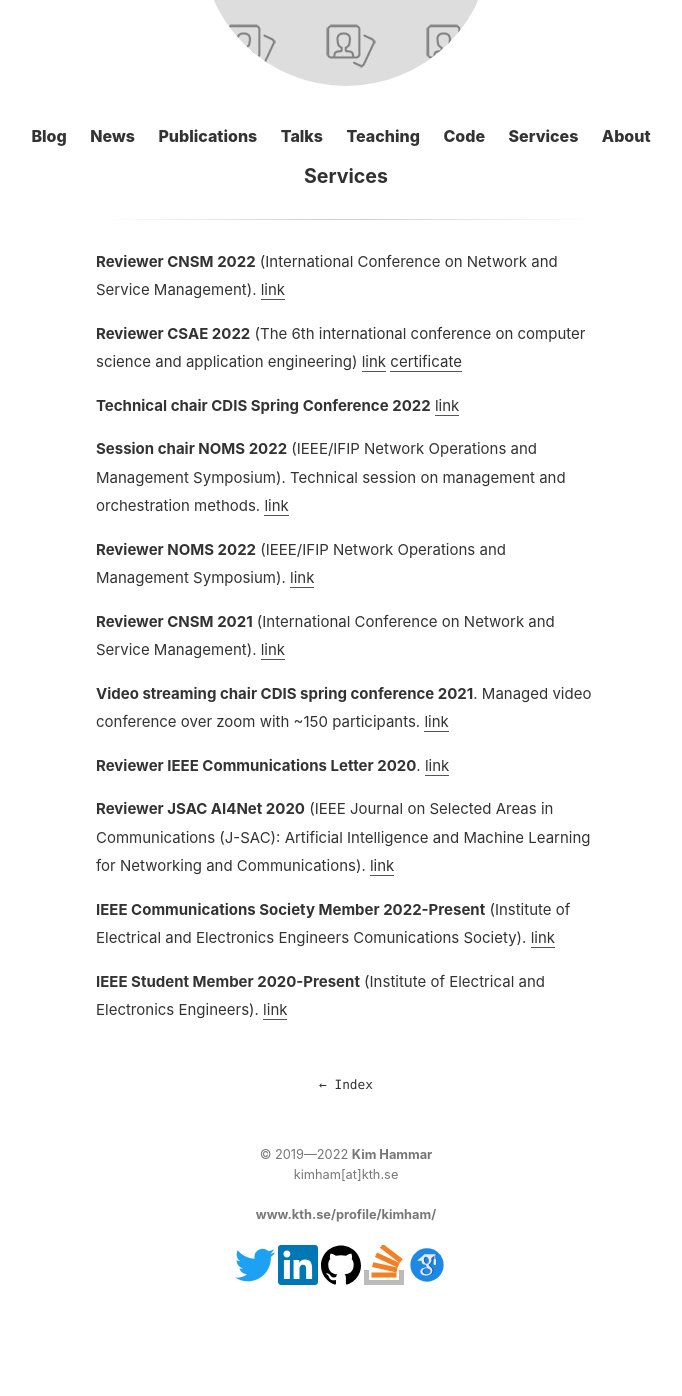
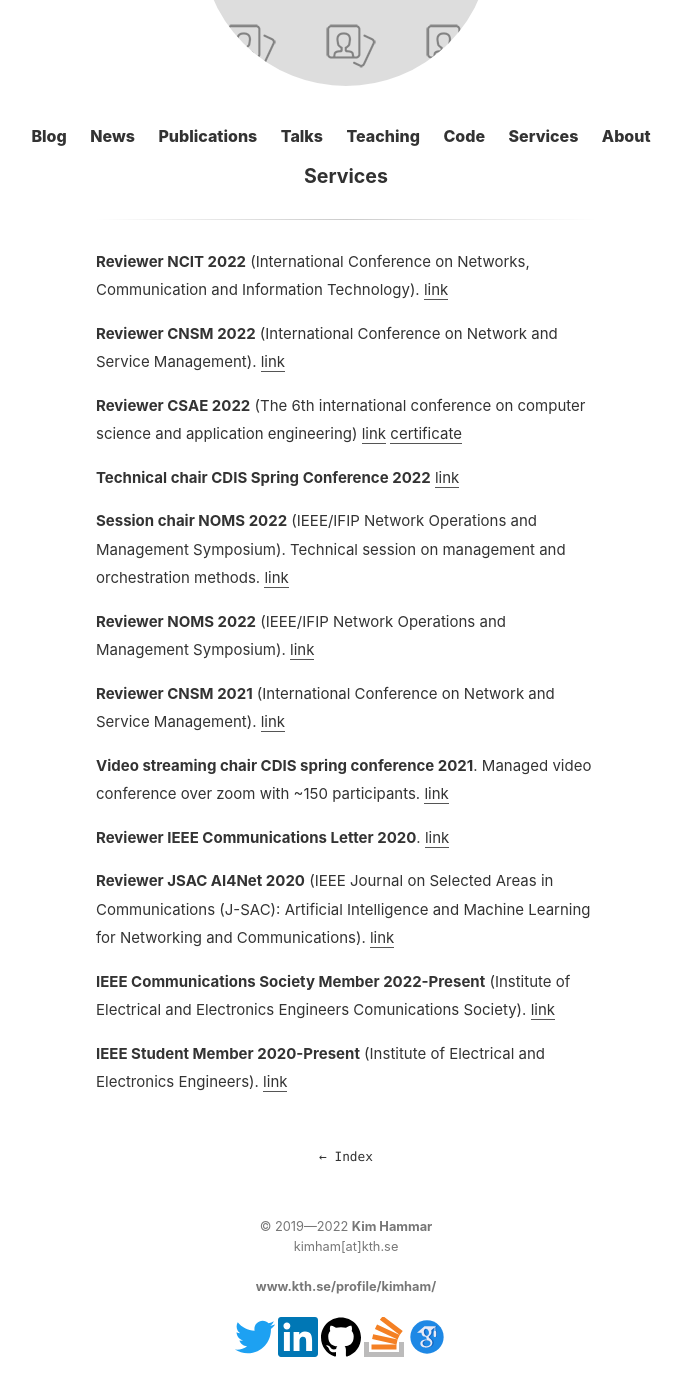
Before and after one commit to Limmen/Limmen.github.io, a Jekyll site: the page built from services.md, in a window 1280 px wide, cut to the strip 244-1642 px from the top of the page. Shown: the whole strip, without its empty margins (294-976 px from the left). Built offline with Jekyll 4.4.1, drawn with Linux system fonts in a browser that asks for light colours; before the commit the page ends 1570 px from its top, so only the background shows below that.

Commit message:
add slides

```diff
--- a/services.md
+++ b/services.md
@@ -2,6 +2,9 @@
 layout: page
 title: Services
 ---
+
+**Reviewer NCIT 2022** (International Conference on Networks, Communication and Information Technology).
+[link](http://www.ncitconf.org/)
 
 **Reviewer CNSM 2022** (International Conference on Network and Service Management).
 [link](http://www.cnsm-conf.org/2022/)
```
Also changed, not shown: news.md (+3 -0 lines).
